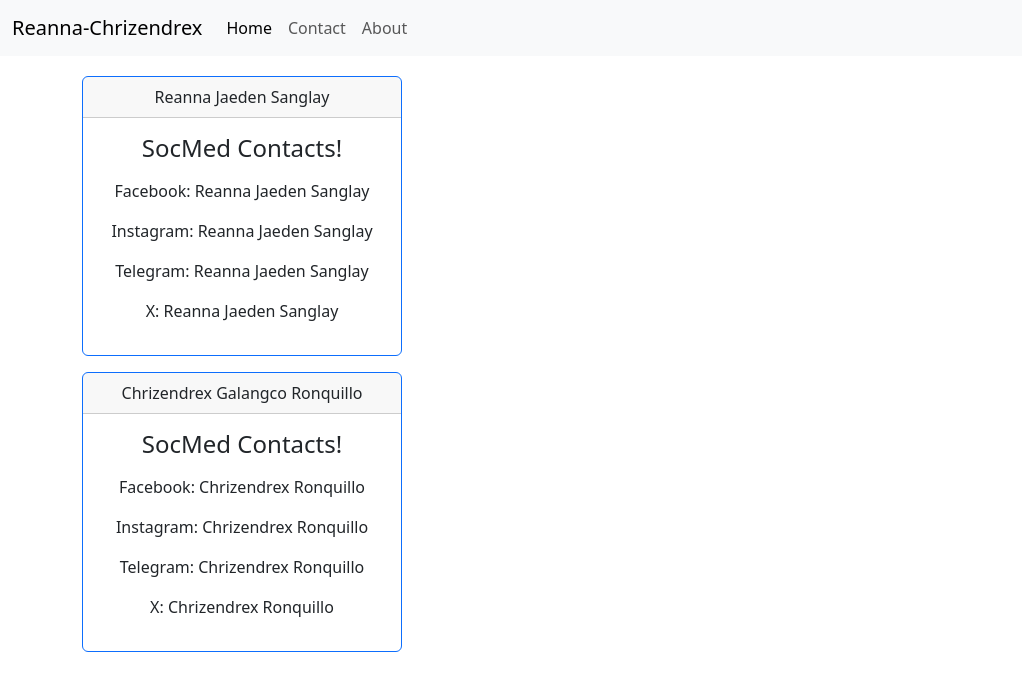
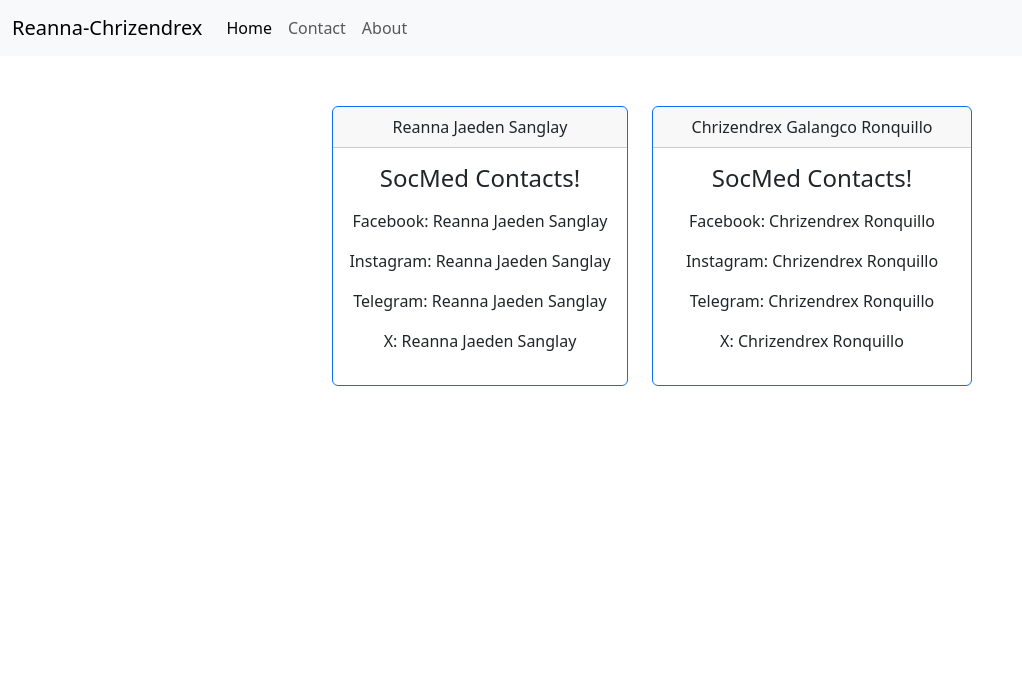
Before and after one commit to reannajaeden/sanglay-ronquillo-angular-routing-lab, an Angular app in the folder angular-routing-lab/: page /contact in a window 1280 px wide. Shown: the top 690 px of the page, without its empty margins (0-1022 px from the left). Built offline with nearby package versions, Linux system fonts and the light colour scheme.

Commit message:
fixed contact component
edited grid

```diff
--- a/angular-routing-lab/src/app/contact/contact.component.html
+++ b/angular-routing-lab/src/app/contact/contact.component.html
@@ -1,8 +1,8 @@
-<div class="container text-center" style="margin-top: 20px;">
-    <div class="row align-items-center">
 
-      <div class="col">
-          <div class="card border-primary mb-3" style="max-width: 20rem;">
+      <div class="container text-center" style="margin-top: 50px;">
+        <div class="row">
+          <div class="col-6">
+            <div class="card border-primary mb-3" style="max-width: 20rem; margin-left: 250px;">
               <div class="card-header">Reanna Jaeden Sanglay</div>
               <div class="card-body">
                 <h4 class="card-title">SocMed Contacts!</h4>
@@ -14,9 +14,7 @@
               </div>
             </div>
           </div>
-      </div>
-
-      <div class="col">
+          <div class="col-6">
             <div class="card border-primary mb-3" style="max-width: 20rem;">
           <div class="card-header">Chrizendrex Galangco Ronquillo</div>
           <div class="card-body">
@@ -30,3 +28,4 @@
         </div>
           </div>
         </div>
+      </div>
```
Lines whose indentation alone changed are shown as unchanged.
